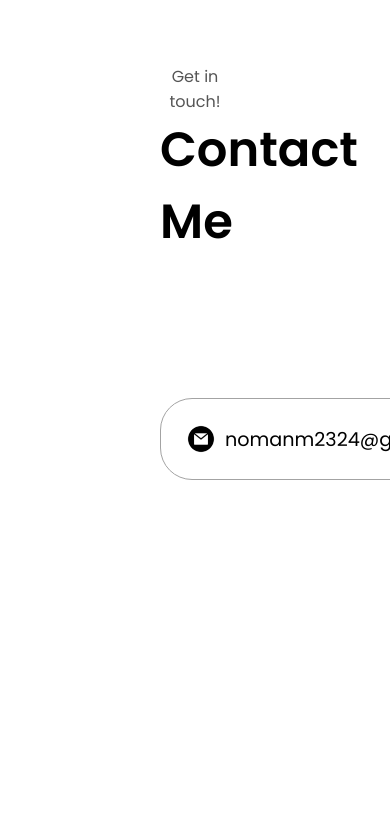
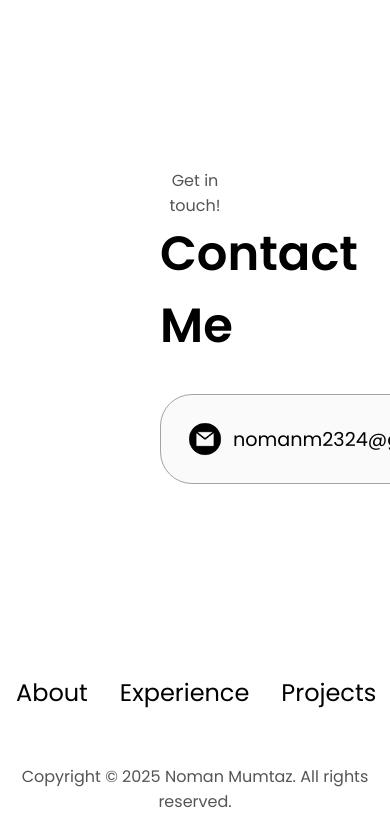
Before and after one commit to nomaannm/portfolio, a website: page index.html in a window 390 px wide. Shown: the part 4435-5275 px from the top of the page. Before the commit the page ends 5056 px from the top, so only its background shows below. Drawn offline with nearby package versions, Linux system fonts and the light colour scheme.

Commit message:
WD3: Website looking terrible on iPhones and some mobile phones, fixing it!

```diff
--- a/index.html
+++ b/index.html
@@ -303,7 +303,7 @@
         <h1 class="title">Contact Me</h1>
         <div class="contact-info-upper-container">
             <div class="contact-info-container">
-                <img src="./assets/email.png" alt="Email Address Icon" class="icon contact-icon"/>
+                <img src="./assets/email.png" alt="Email Address Icon" class="icon contact-icon email-icon"/>
                 <p><a href="mailto:nomanm2324@gmail.com">nomanm2324@gmail.com</a></p>
             </div>
             <div class="contact-info-container">
@@ -312,6 +312,20 @@
             </div>
         </div>
     </section>
+    <footer>
+        <nav>
+            <div class="nav-links-container">
+                <ul class="nav-links">
+                    <li><a href="#about">About</a></li>
+                    <li><a href="#experience">Experience</a></li>
+                    <li><a href="#projects">Projects</a></li>
+                    <li><a href="#contact">Contact</a></li>
+                </ul>
+            </div>
+        </nav>
+        <p>Copyright &#169; 2025 Noman Mumtaz. All rights reserved.</p>
+
+    </footer>
     <script src="script.js"></script>
 </body>
 </html>
--- a/style.css
+++ b/style.css
@@ -435,9 +435,9 @@ article .icon {
     display: flex;
     justify-content: center;
     border-radius: 2rem;
-    border: 0.1rem solid rgb(163, 163, 163);
-    background: (250, 250, 250);
-    margin: auto;
+    border: rgb(163, 163, 163) 0.1rem solid;
+    background: rgb(250, 250, 250);
+    margin: 2rem auto;
     padding: 0.5rem;
 }
 
@@ -458,4 +458,17 @@ article .icon {
     height: 2rem;
 }
 
+.email-icon {
+    height: 2.5rem;
+}
+
+/* FOOTER SECTION */
+footer {
+    height: 26vh;
+    margin: 0 1rem;
+}
+
+footer p {
+    text-align: center;
+}
 .
```
Also changed, not shown: media_queries.css (line endings or trailing spaces).
